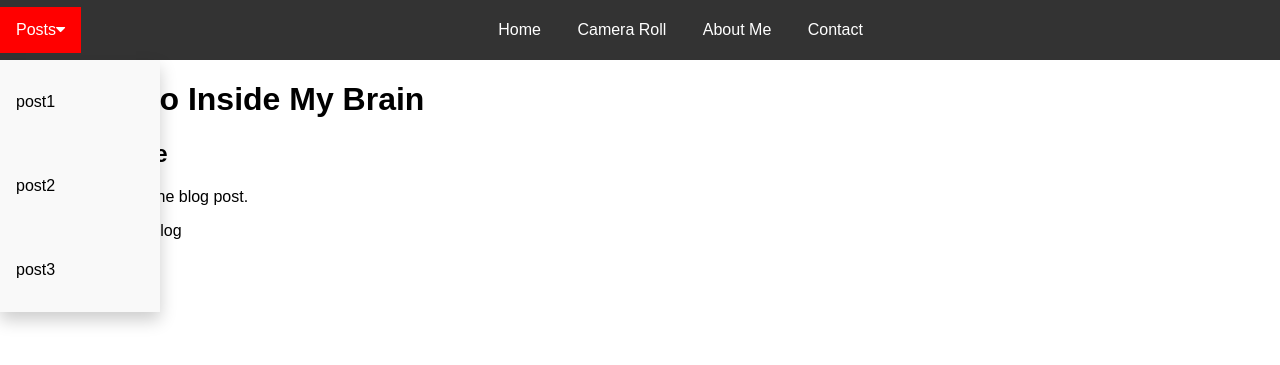
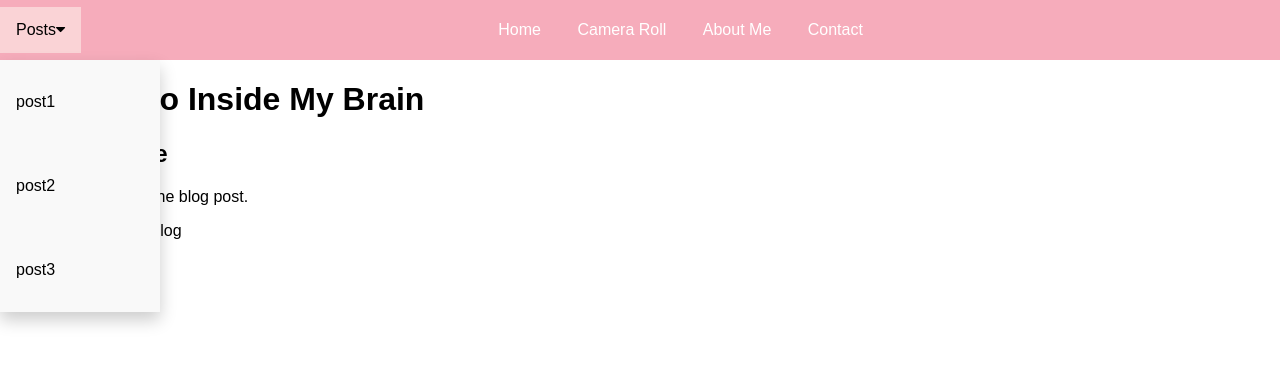
Before and after one commit to laurenkiachian/blog, a Flask app: page / in a window 1280 px wide. Shown: the top 365 px of the page. Run offline with Flask 3, Linux system fonts and the light colour scheme.

Commit message:
spacing, colors

```diff
--- a/templates/index.html
+++ b/templates/index.html
@@ -4,6 +4,7 @@
     <title>LK's Blog</title>
 </head>
 
+<!-- https://preview.themeforest.net/item/grand-blog-html-template/full_screen_preview/32867676?_ga=2.83379286.1941575530.1692118187-1739883339.1692118187  -->
 
 <style>
 /* Add a black background color to the top navigation */
@@ -35,9 +36,10 @@ body {
 }
 .navbar {
   overflow: hidden;
-  background-color: #333;
+  background-color: #f6acbb;
   height: 60px;
   line-height: 60px;
+  text-align: center;
 }
 .navbar a {
   font-size: 16px;
@@ -61,6 +63,7 @@ body {
 .dropdown {
   float: left;
   overflow: hidden;
+  text-align: center;
 }
 .dropdown .dropbtn {
   text-align: center;
@@ -75,7 +78,8 @@ body {
   display: inline;
 }
 .navbar a:hover, .dropdown:hover .dropbtn {
-  background-color: red;
+  background-color: #fad3d6;
+  color: black;
   text-align: center;
 }
 .dropdown-content {
@@ -110,21 +114,20 @@ body {
 </head>
 <body style="background-color:white;">
 
-<div style="text-align:center">
-    <div class="navbar">
+<!-- Top navigation -->
+<div class="navbar">
     <a href="#home">Home</a>
     <div class="dropdown">
         <button class="dropbtn" href="#posts">Posts<i class="fa fa-caret-down"></i></button>
         <div class="dropdown-content">
-        <a href="#">post1</a>
-        <a href="#">post2</a>
-        <a href="#">post3</a>
+          <a href="#">post1</a>
+          <a href="#">post2</a>
+          <a href="#">post3</a>
         </div>
     </div>
     <a href="#cameraroll">Camera Roll</a>
     <a href="#news">About Me</a>
     <a href="#news">Contact</a>
-    </div>
 </div>
 
 <body>
```
